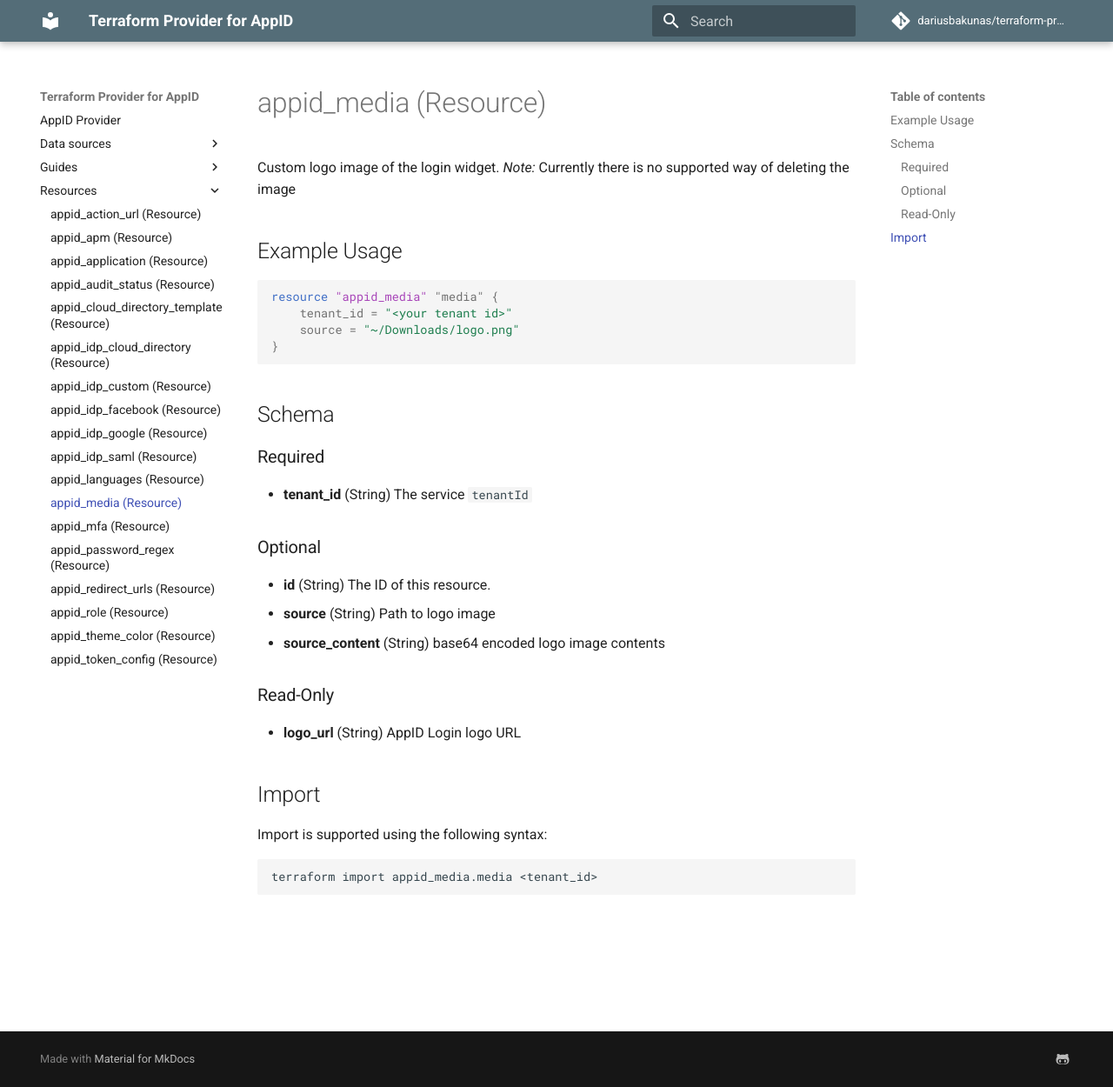
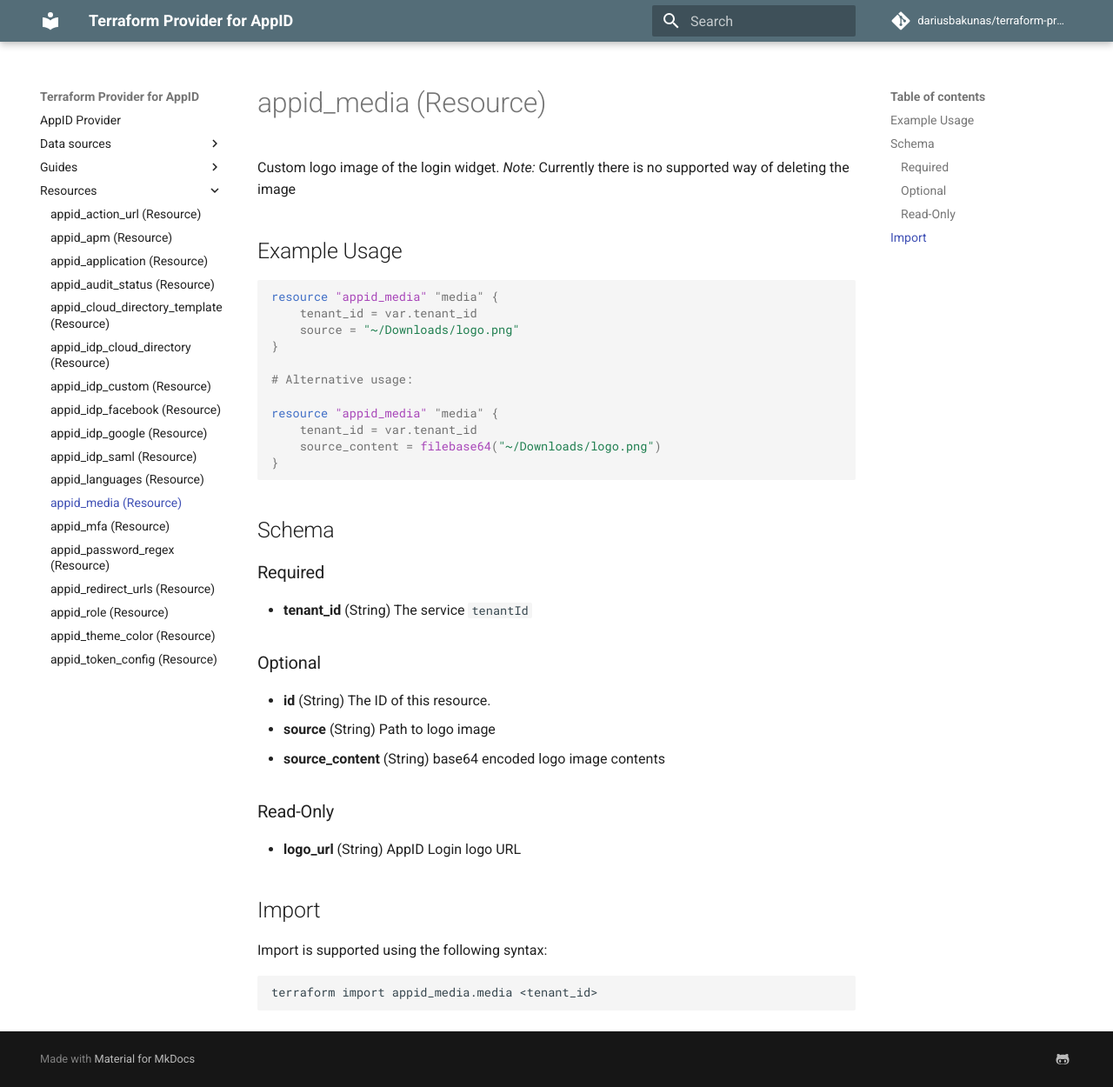
Before and after one commit to dariusbakunas/terraform-provider-appid, an MkDocs documentation site: the page built from docs/resources/media.md, in a window 1280 px wide and 1250 px high. Shown: the whole window at 87% size. Built offline with MkDocs 1.6.1 and Material for MkDocs 9.7.7, drawn with Linux system fonts in a browser that asks for light colours; comment, search, counter and statistics services are not loaded.

Commit message:
docs: add another media example

````diff
--- a/docs/resources/media.md
+++ b/docs/resources/media.md
@@ -14,8 +14,15 @@
 
 ```terraform
 resource "appid_media" "media" {
-    tenant_id = "<your tenant id>"
+    tenant_id = var.tenant_id
     source = "~/Downloads/logo.png"
+}
+
+# Alternative usage:
+
+resource "appid_media" "media" {
+    tenant_id = var.tenant_id
+    source_content = filebase64("~/Downloads/logo.png")
 }
 ```
 
````
Also changed, not shown: 1 other file.
